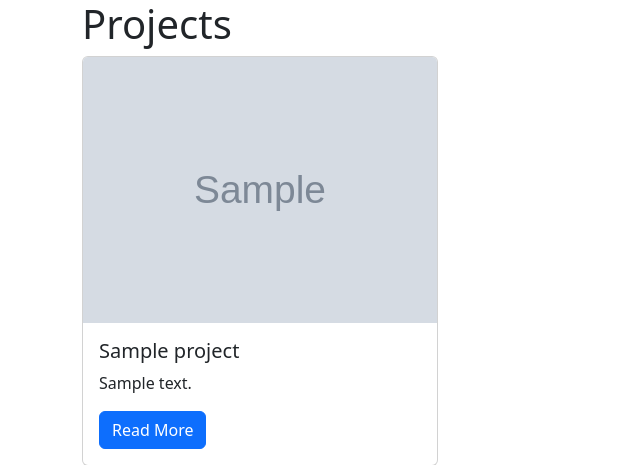
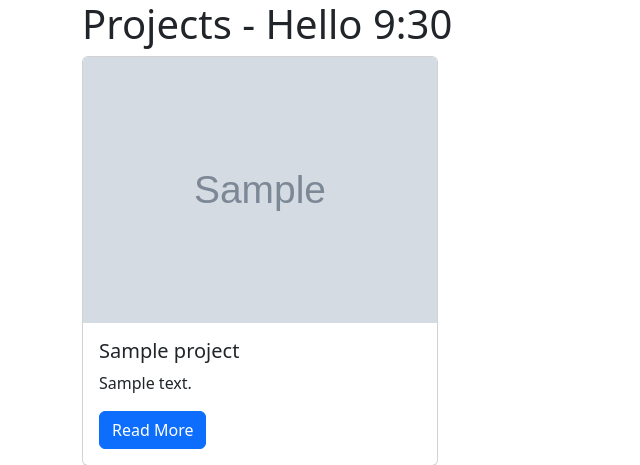
Before and after one commit to marksherriff/portfolio-example, a Django app: template projects/templates/projects/project_index.html in a window 1280 px wide. Shown: the top 465 px of the page, without its empty margins (0-640 px from the left). Run offline with Django 4.2, Linux system fonts and the light colour scheme; the template is opened without the code that fills it: most values are stand-ins (such as "Sample title", 1, 10 or a date in 2020); grey boxes marked "Sample" are stand-in pictures.

Commit message:
Update project_index.html

```diff
--- a/projects/templates/projects/project_index.html
+++ b/projects/templates/projects/project_index.html
@@ -1,7 +1,7 @@
 {% extends "base.html" %}
 
 {% block page_content %}
-<h1>Projects</h1>
+<h1>Projects - Hello 9:30</h1>
 <div class="row">
 {% for project in projects %}
     <div class="col-md-4">
```
